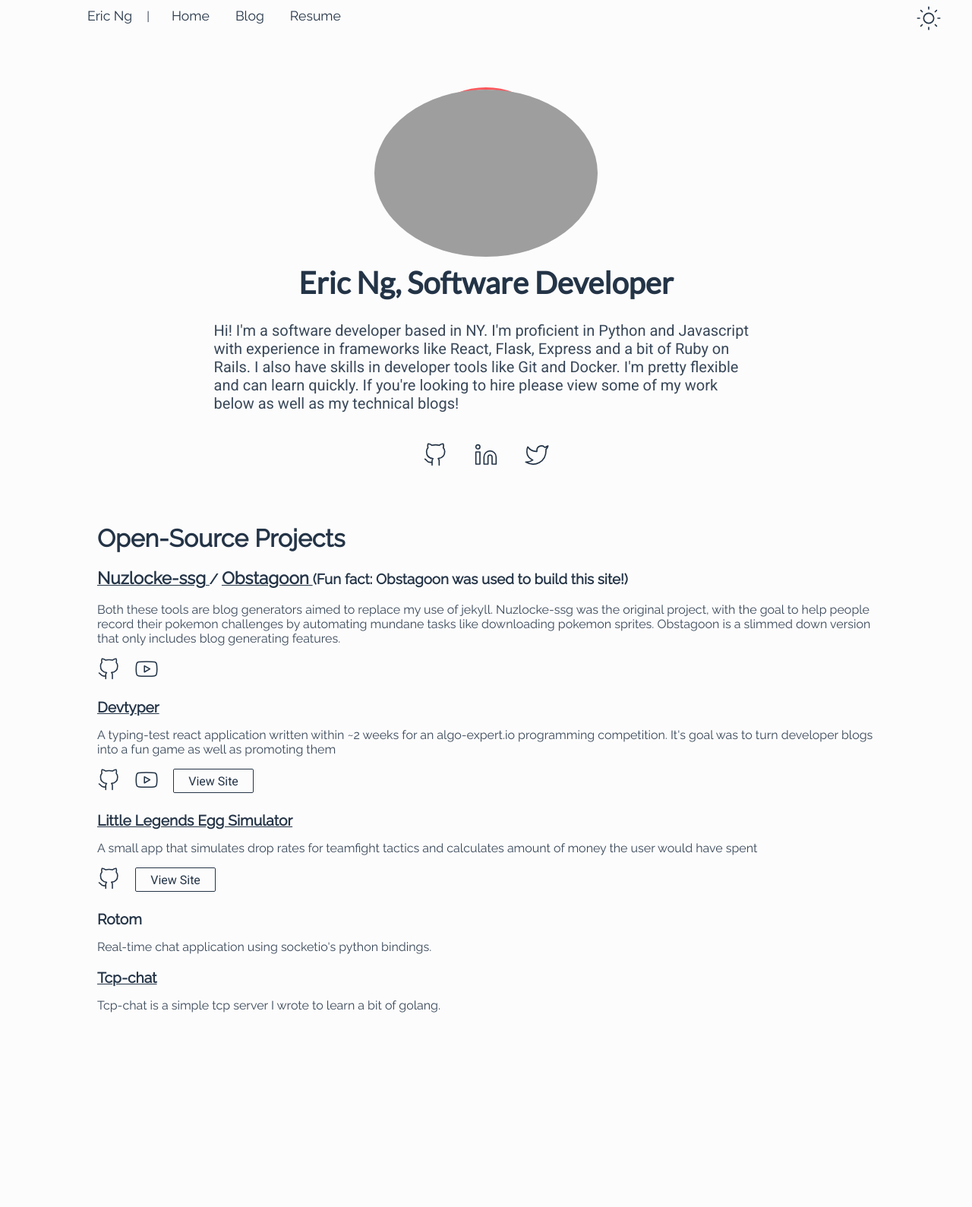
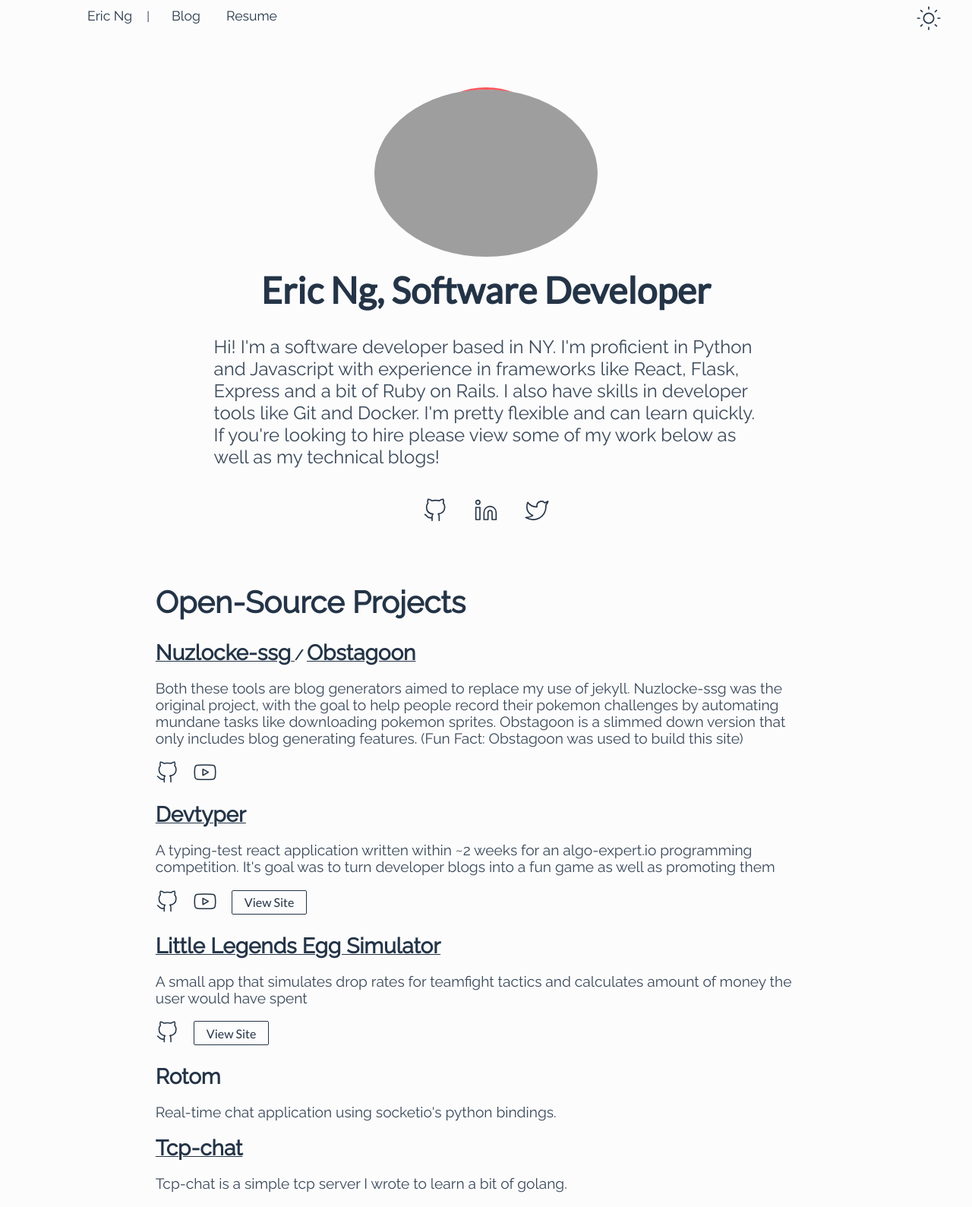
Before and after one commit to nacleric/ericng, a Python web app: template static/templates/index.html in a window 1280 px wide. Shown: the whole page at 76% size. Before the commit the page ends 1333 px from the top, so only its background shows below. Run offline with Jinja, Linux system fonts and the light colour scheme; the template is opened without the code that fills it, so the values that code supplies are empty; grey boxes are pictures that could not be loaded.

Commit message:
style changes

```diff
--- a/main.py
+++ b/main.py
@@ -82,7 +82,7 @@ def generate_posts(c: Config) -> None:
         f.write(rendered_posts_html)
 
 
-#TODO: fix this; only works with 1 stylesheet
+# TODO: fix this; only works with 1 stylesheet
 def generate_styles(c: Config) -> None:
     """ Parses stylesheets in ./static and writes to ./build/stylesheets """
     stylesheets_folder = os.listdir(c.CSS_DIR)
--- a/requirements.txt
+++ b/requirements.txt
@@ -11,7 +11,6 @@ idna==2.8
 Jinja2==2.10.3
 MarkupSafe==1.1.1
 mccabe==0.6.1
-mypy==0.750
 mypy-extensions==0.4.3
 pathspec==0.6.0
 pkg-resources==0.0.0
--- a/static/stylesheets/styles.css
+++ b/static/stylesheets/styles.css
@@ -15,7 +15,7 @@ html, html[data-theme="light"] {
 html[data-theme="dark"] {
   --background-color: hsl(213, 33%, 21%);
   --text-color: hsl(0, 0%, 99%);
-  --text-color-fade: hsl(0, 0%, 99%, 0.800);
+  --text-color-fade: rgba(252, 252, 252, 0.897);
   --opposite-background: rgb(252, 252, 252);
   --opposite-text: hsl(213, 33%, 21%);
 }
@@ -137,20 +137,28 @@ nav {
 .banner-title {
   font-family: lato;
   text-align: center;
-  font-size: 2.5rem;
+  font-size: 3rem;
 }
 
 .banner-text {
+  font-family: raleway;
   display: flex;
   margin-left: auto;
   margin-right: auto;
   justify-content: center;
-  font-size: 1.25rem;
+  font-size: 1.5rem;
   width: 70%;
   color: var(--text-color-fade);
 }
 
+.project-section {
+  margin-left: auto;
+  margin-right: auto;
+  width: 85%;
+}
+
 .project-section-title {
+  font-size: 2.5rem;
 }
 
 .project-item {
@@ -158,7 +166,7 @@ nav {
 }
 
 .project-item-title {
-  font-size: larger;
+  font-size: 1.75rem;
   display: inline;
 }
 
@@ -168,6 +176,10 @@ nav {
 
 .project-item p {
   color: var(--text-color-fade);
+}
+
+.project-item-text {
+  font-size: 1.2rem;
 }
 
 .project-link-icons {
@@ -186,13 +198,13 @@ nav {
 
 a.project-link-button {
   display: inline-block;
-  padding: 0.35em 1.2em;
+  padding: 0.35em 1em;
   border: 0.1em solid var(--text-color);
   margin: 0 0.3em 0.3em 0;
   border-radius: 0.12em;
   box-sizing: border-box;
   text-decoration: none;
-  font-family: "Roboto", sans-serif;
+  font-family: lato, sans-serif;
   font-weight: 300;
   color: var(--text-color);
   text-align: center;
@@ -252,7 +264,6 @@ a.project-link-button:hover{
 /* Responsive */
 @media all and (max-width: 800px) {
   body {
-    /* color: red; */
     margin: 0px;
   }
 
@@ -262,8 +273,8 @@ a.project-link-button:hover{
   }
 
   .jinja-container {
-    margin-left: 1px;
-    margin-right: 1px;
+    margin-left: 10px;
+    margin-right: 10px;
   }
 
   .banner-text {
--- a/static/templates/base.html
+++ b/static/templates/base.html
@@ -18,7 +18,6 @@
       <span class="navbar-container">
         <a class="navbar-item" href="/">Eric Ng</a>
         <a style="margin-right: 10px"> | </a>
-        <a class="navbar-item" href="/">Home</a>
         <a class="navbar-item" href="/posts.html">Blog</a>
         <a class="navbar-item" href="#">Resume</a>
         <i id="toggle-dark" class="navbar-item darkmode-icon" data-feather="sun"></i>
--- a/static/templates/index.html
+++ b/static/templates/index.html
@@ -8,7 +8,7 @@
       <img class="banner-img" src="https://marriland.com/wp-content/uploads/2019/08/Obstagoon-Alt-Pose.png">
     </div>
     <h1 class="banner-title">Eric Ng, Software Developer</h1>
-    <p style="font-family: Roboto" class="banner-text">Hi! I'm a software developer based in NY. I'm proficient in Python and Javascript with experience in frameworks like React, Flask, Express and a bit of Ruby on Rails. I also have skills in developer tools like Git and Docker. I'm pretty flexible and can learn quickly. If you're looking to hire please view some of my work below as well as my technical blogs! </p>
+    <p class="banner-text">Hi! I'm a software developer based in NY. I'm proficient in Python and Javascript with experience in frameworks like React, Flask, Express and a bit of Ruby on Rails. I also have skills in developer tools like Git and Docker. I'm pretty flexible and can learn quickly. If you're looking to hire please view some of my work below as well as my technical blogs! </p>
     <div class="banner-icons">
       <a target="_blank" href="https://github.com/nacleric">
         <i class="banner-icon" data-feather="github"></i>
@@ -33,9 +33,8 @@
         <a target="_blank" href="https://github.com/nacleric/obstagoon">
           <span class="project-item-title">Obstagoon</span>
         </a>
-        (Fun fact: Obstagoon was used to build this site!)
       </h3>
-      <p>Both these tools are blog generators aimed to replace my use of jekyll. Nuzlocke-ssg was the original project, with the goal to help people record their pokemon challenges by automating mundane tasks like downloading pokemon sprites. Obstagoon is a slimmed down version that only includes blog generating features.</p>
+      <p class="project-item-text">Both these tools are blog generators aimed to replace my use of jekyll. Nuzlocke-ssg was the original project, with the goal to help people record their pokemon challenges by automating mundane tasks like downloading pokemon sprites. Obstagoon is a slimmed down version that only includes blog generating features. (Fun Fact: Obstagoon was used to build this site)</p>
       <div class="project-link-icons">
         <a target="_blank" href="https://github.com/nacleric/devTyper">
           <i class="project-link-icon" data-feather="github"></i>
@@ -49,7 +48,7 @@
       <a target="_blank" href="https://github.com/nacleric/devTyper">
         <h3 class="project-item-title">Devtyper</h3>
       </a>
-      <p>A typing-test react application written within ~2 weeks for an algo-expert.io programming competition. It's goal was to turn developer blogs into a fun game as well as promoting them</p>
+      <p class="project-item-text">A typing-test react application written within ~2 weeks for an algo-expert.io programming competition. It's goal was to turn developer blogs into a fun game as well as promoting them</p>
       <div class="project-link-icons">
         <a target="_blank" href="https://github.com/nacleric/devTyper">
           <i class="project-link-icon" data-feather="github"></i>
@@ -64,7 +63,7 @@
       <a target="_blank" href="https://github.com/nacleric/littlelegends-egg-sim">
         <h3 class="project-item-title">Little Legends Egg Simulator</h3>
       </a>
-      <p>A small app that simulates drop rates for teamfight tactics and calculates amount of money the user would have spent</p>
+      <p class="project-item-text">A small app that simulates drop rates for teamfight tactics and calculates amount of money the user would have spent</p>
       <div class="project-link-icons">
         <a target="_blank" href="https://github.com/nacleric/littlelegends-egg-sim">
           <i class="project-link-icon" data-feather="github"></i>
@@ -74,13 +73,13 @@
     </div>
     <div class="project-item">
       <h3 class="project-item-title">Rotom</h3>
-      <p> Real-time chat application using socketio's python bindings.</p>
+      <p class="project-item-text"> Real-time chat application using socketio's python bindings.</p>
     </div>
     <div class="project-item">
       <a target="_blank" href="https://github.com/nacleric/tcp-chat">
         <h3 class="project-item-title">Tcp-chat</h3>
       </a>
-      <p>Tcp-chat is a simple tcp server I wrote to learn a bit of golang.</p>
+      <p class="project-item-text">Tcp-chat is a simple tcp server I wrote to learn a bit of golang.</p>
     </div>
   </div>
 
```
